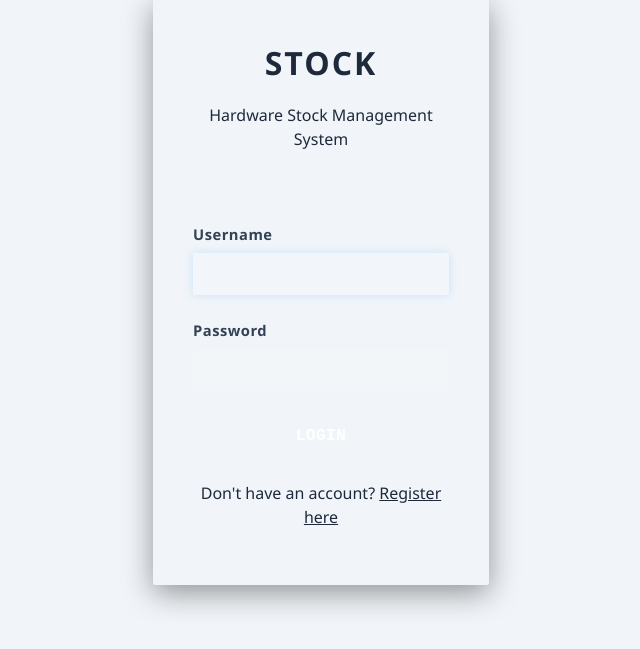
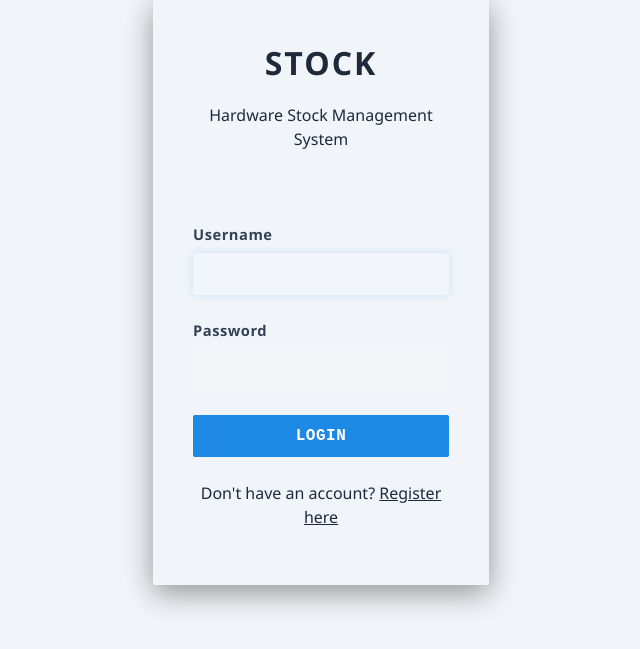
Before and after one commit to mominahmed546/HARDWARE_STOCK, a Flask app: page /auth/login in a window 1280 px wide. Shown: the part 108-757 px from the top of the page, without its empty margins (319-959 px from the left). Run offline with Flask 3, Linux system fonts and the light colour scheme; some libraries are stand-ins or nearby versions.

Commit message:
Set login button color to blue

```diff
--- a/templates/auth/login.html
+++ b/templates/auth/login.html
@@ -64,7 +64,7 @@
         .btn-login {
             width: 100%;
             padding: 0.75rem;
-            background-color: var(--info);
+            background-color: #1e88e5;
             color: white;
             border: none;
             border-radius: 2px;
@@ -76,7 +76,7 @@
             font-size: 1rem;
         }
         .btn-login:hover {
-            background-color: #1976D2;
+            background-color: #1565c0;
             box-shadow: 0 4px 15px rgba(33, 150, 243, 0.4);
             transform: translateY(-2px);
         }
```
